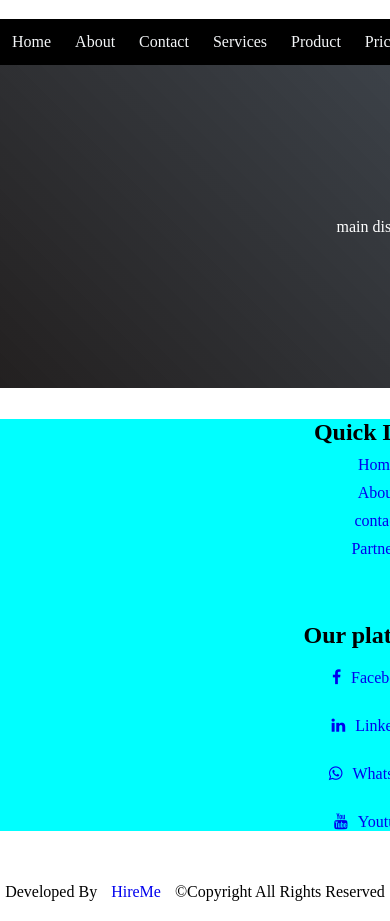
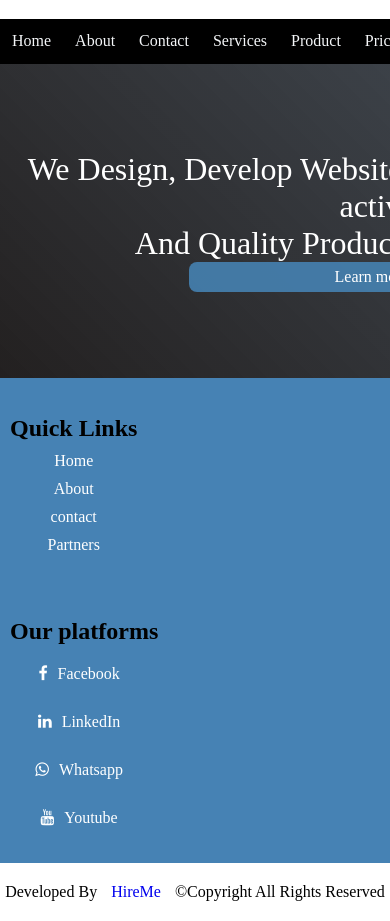
Before and after one commit to Olivier2-prog/web-assignment, a plain HTML site: page index.html in a window 390 px wide. Shown: the top 921 px of the page. Drawn offline with Linux system fonts and the light colour scheme.

Commit message:
best colors are addes

```diff
--- a/index.css
+++ b/index.css
@@ -41,7 +41,7 @@ table tr td .table-link:link,table tr td .table-link:visited{
 
 table tr td .table-link:hover,table tr td .table-link:active{
 
-    background-color: blue;
+    background-color:steelblue;
     color: white;
 }
 
@@ -90,14 +90,35 @@ table tr td img{
     text-align: center;
       color: #fff;
 }
+.showcase-text{
+    font-size: 2rem;
+}
+.learn-more{
+    display: block;
+    width: 20%;
+    margin: 30px auto;
+    font-size: 1rem;
+
+    border: none;
+    border-radius: 8px;
+    height: 30px;
+    color: #fff;
+    background-color: rgba(70, 131, 180, 0.877);
+
+}
 .row-mod{
     background-color: black;
+}
+.bg{
+    background-color: steelblue;
+
 }
 .footer{
     display: flex;
    gap:4pc;
     justify-content: space-around;
     align-items: center;
+
 }
 .sitemap{
     display: flex;
@@ -108,11 +129,12 @@ table tr td img{
 .sitemap a{
     text-decoration: none;
     margin-top: 10px;
+    color: #fff;
 }
 .socials{
     padding-top: 65px;
     display: flex;
-    flex-direction: row;
+    flex-direction: column;
     justify-content: space-between;
     align-items: center;
     text-align: center;
@@ -121,23 +143,28 @@ table tr td img{
     text-decoration: none;
     margin-top: 10px;
     margin-right: 10px;
+    color: #fff;
 
 }
 .fa-facebook{
     margin-right: 10px;
-    font: size 50px !important;;
+    font: size 50px !important;
+    color: #fff;
 }
 .fa-linkedin{
     margin-right: 10px;
-    font: size 50px !important;;
+    font: size 50px !important;
+    color: #fff;
 }
 .fa-whatsapp{
     margin-right: 10px;
-    font: size 50px !important;;
+    font: size 50px !important;
+    color: #fff;
 }
 .fa-youtube{
     margin-right: 10px;
-    font: size 50px !important;;
+    font: size 50px !important;
+    color: #fff;
 }
 .dev-disc{
    text-align: center;
@@ -166,9 +193,12 @@ table tr td img{
     }
     .footer{
         flex-direction: column;
-        justify-content: center;
-        align-items: center;
-        background-color: aqua;
+        justify-content: start;
+        align-items: start;
+        /* background-color: aqua; */
+        overflow-x: visible;
+padding: 10px;
+
     }
     .socials{
        flex-direction: column;
@@ -177,4 +207,11 @@ table tr td img{
        align-items: center;
        padding-top: 10px;
     }
+    .learn-more{
+
+        width: 50%;
+        margin: 0px auto;
+        height: 30px;
+
+    }
 }
--- a/index.html
+++ b/index.html
@@ -50,11 +50,14 @@
             </tr>
             <tr height="70px">
                 <!-- <td colspan=""><p class="center">side bar</p></td> -->
-                <td colspan="11" class="showcase"><p class="center">main display</p></td>
+                <td colspan="11" class="showcase"><p class="center showcase-text">We Design, Develop Websites and make people online active</br>
+                    And Quality Products Available Here.
+                    <button class="learn-more">Learn more...</button>
+                </p></td>
 
             </tr><br>
 
-            <tr height="50px">
+            <tr height="50px" class="bg">
 
                 <td colspan="11">
 
```
